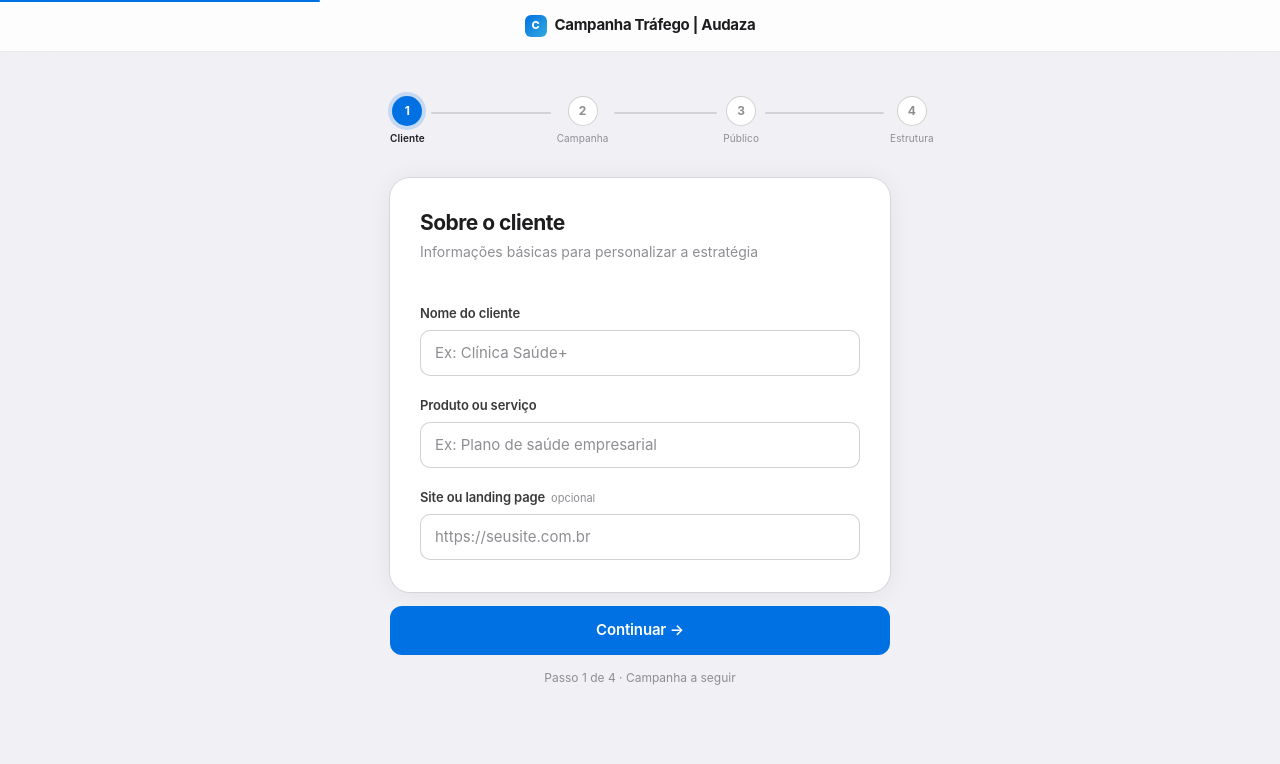
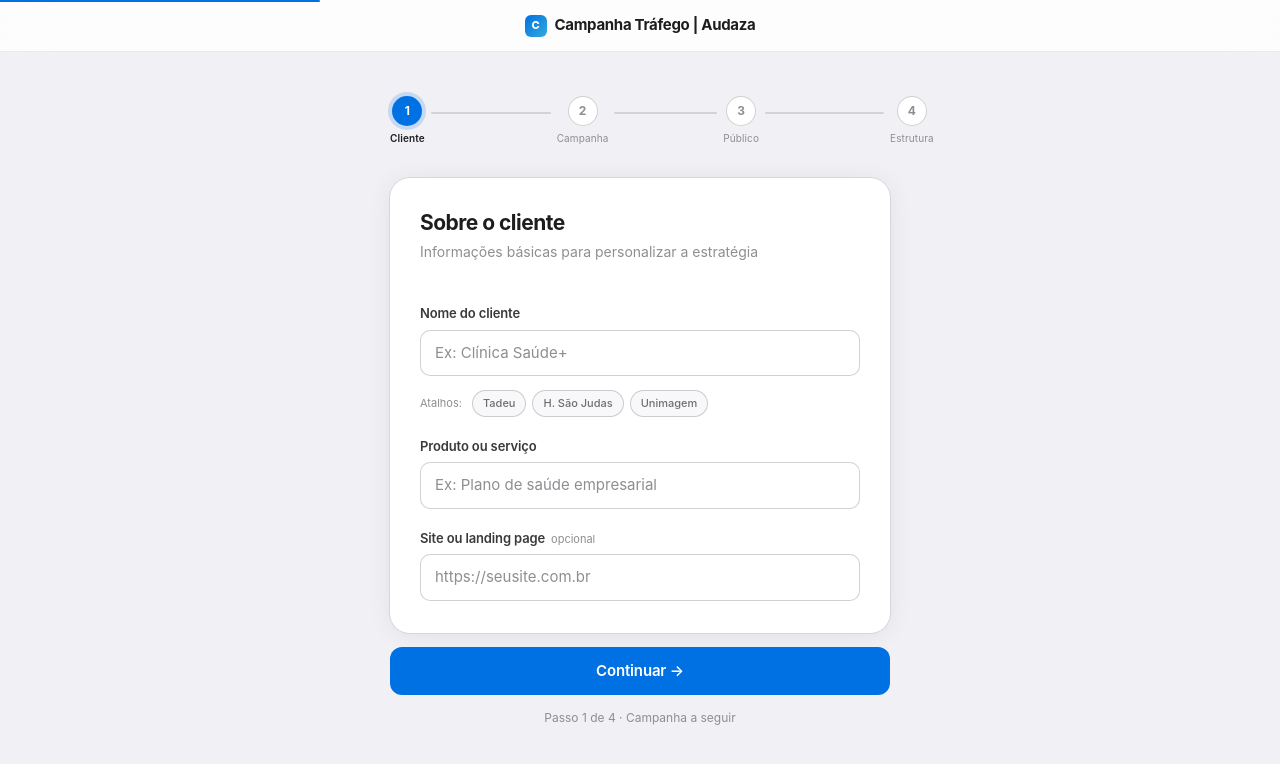
Before and after one commit to Audaza/campanhaai, a Next.js app: page / in a window 1280 px wide. Shown: the top 764 px of the page. Built offline with nearby package versions, Linux system fonts and the light colour scheme.

Commit message:
Etapa 1: atalhos de clientes (Tadeu, H. São Judas, Unimagem) para preenchimento rápido

```diff
--- a/src/app/page.tsx
+++ b/src/app/page.tsx
@@ -444,6 +444,25 @@ REGRAS:
                   <Field label="Nome do cliente">
                     <input className="ap-input" placeholder="Ex: Clínica Saúde+"
                       value={form.clientName} onChange={e=>set("clientName",e.target.value)}/>
+                    <div style={{ display:"flex", flexWrap:"wrap", gap:6, marginTop:8 }}>
+                      <span style={{ fontSize:11, color:"var(--muted)", alignSelf:"center", marginRight:4 }}>
+                        Atalhos:
+                      </span>
+                      {["Tadeu","H. São Judas","Unimagem"].map(name => (
+                        <button key={name} type="button"
+                          onClick={()=>set("clientName",name)}
+                          style={{
+                            fontSize:11, fontWeight:500,
+                            padding:"4px 10px", borderRadius:999,
+                            border: form.clientName===name ? "1px solid var(--primary)" : "1px solid var(--border-input)",
+                            background: form.clientName===name ? "var(--primary-dim)" : "var(--surface-2)",
+                            color: form.clientName===name ? "var(--primary)" : "var(--text-sub)",
+                            cursor:"pointer", transition:"all 0.15s ease",
+                          }}>
+                          {name}
+                        </button>
+                      ))}
+                    </div>
                   </Field>
 
                   <Field label="Produto ou serviço">
```
